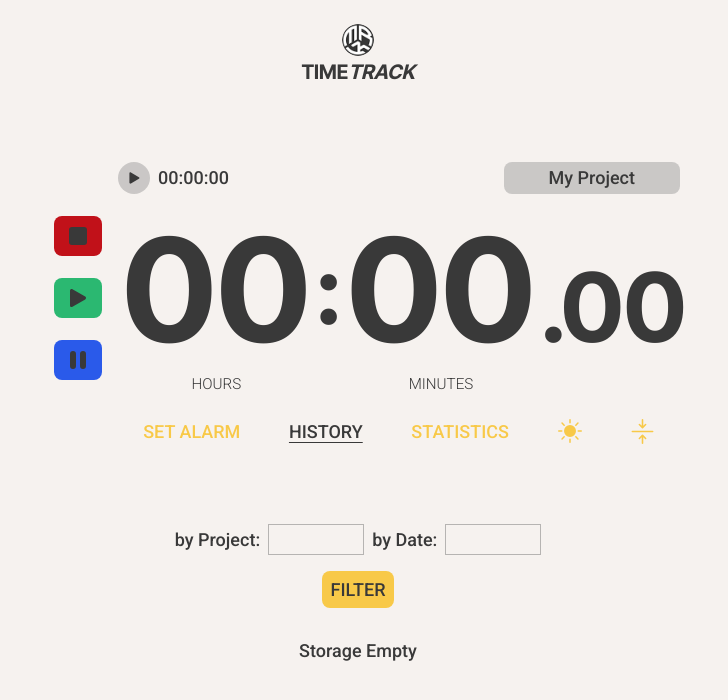
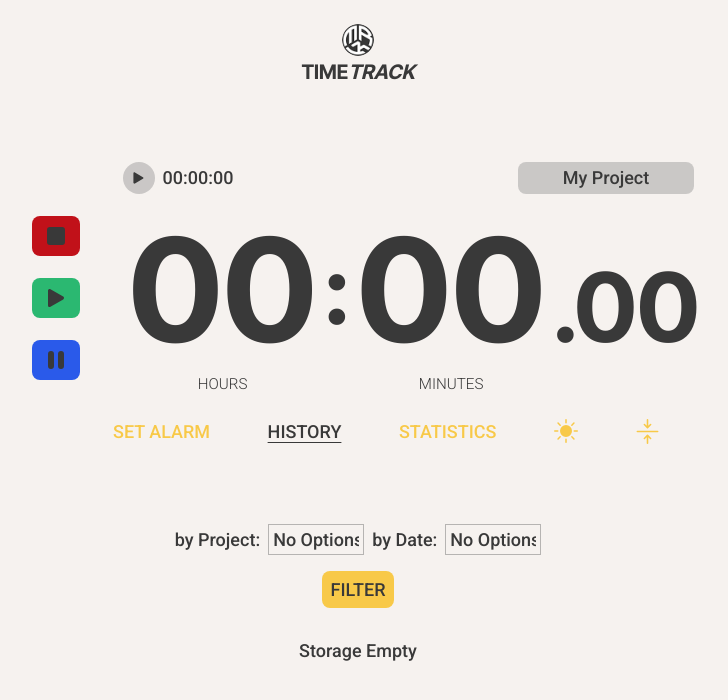
Before and after one commit to REstolDev/time-track-ng-app, an Angular app: page /history in a window 1280 px wide. Shown: the top 700 px of the page, without its empty margins (282-1010 px from the left). Built offline with nearby package versions, Linux system fonts and the light colour scheme.

Commit message:
Statistics Done / Select OptionsFixed

```diff
--- a/src/app/app.component.scss
+++ b/src/app/app.component.scss
@@ -8,7 +8,7 @@
   max-width: 25rem;
   width: 100dvw;
   @include laptop() {
-    max-width: 40rem;
+    max-width: 46rem;
   }
   @include pDesktop();
 
@@ -26,8 +26,9 @@
   padding: 0.5rem;
 
   @include tablet {
-    grid-template-columns: 1fr 4fr;
+    grid-template-columns: 1fr 6fr;
     grid-template-rows: 1fr 3fr 1.4fr;
+    min-width: 25rem;
   }
 
   &.hide {
--- a/src/app/components/history/history.component.html
+++ b/src/app/components/history/history.component.html
@@ -1,10 +1,15 @@
 <div class="history">
     <div class="history__div filters">
       <label for="projectsName">by Project: </label>
-      <select name="projectsName" [(ngModel)]="selectedProjectName" class="history__select" [innerHTML]="projectsByNameSelectOptions">
+      <select name="projectsName" [(ngModel)]="selectedProjectName" class="history__select">
+        <option value="" selected>{{selectAll}}</option>
+        <option *ngFor="let item of orderedProjectsByName"  [value]="item" >{{item}}</option>
+
       </select>
       <label for="projectsDate">by Date: </label>
-      <select name="projectsDate" [(ngModel)]="selectedProjectDate" class="history__select" [innerHTML]="projectsByDateSelectOptions">
+      <select name="projectsDate" [(ngModel)]="selectedProjectDate" class="history__select">
+        <option value="" selected>{{selectAll}}</option>
+        <option *ngFor="let item of orderedProjectsByDate"  [value]="item" >{{item}}</option>
       </select>
     </div>
     <button title="Filter History" class="history__btn" (click)="filter()">FILTER</button>
--- a/src/app/components/history/history.component.ts
+++ b/src/app/components/history/history.component.ts
@@ -13,14 +13,15 @@ import { AlertService } from 'src/app/services/alert.service';
 export class HistoryComponent {
 
   showProjects : boolean = false;
-  projectsByNameSelectOptions : SafeHtml = "";
-  projectsByDateSelectOptions : SafeHtml = "";
+  orderedProjectsByName! : string[] ;
+  orderedProjectsByDate! : string[] ;
   selectedProjectName : string = "";
   selectedProjectDate : string = "";
   calcTotalTime : string = "";
   deleteAll : string = "";
   filteredProjects! : Project[];
   noResultsTxt : string = "";
+  selectAll : string = "No Options";
 
 
 
@@ -60,13 +61,13 @@ export class HistoryComponent {
 
     if (this.localStorageApiService.projects.length === 0) {
       this.showProjects = false;
-      this.noResultsTxt = "Storage Empty";
-
+      this.noResultsTxt = "Storage Empty"
+      this.selectAll = "No Options";
     }
     else{
-
-    this.projectsByNameSelectOptions = this.sanitizer.bypassSecurityTrustHtml(this.localStorageApiService.filterProjectsByName());
-    this.projectsByDateSelectOptions = this.sanitizer.bypassSecurityTrustHtml(this.localStorageApiService.filterProjectsByDate());
+      this.selectAll = "Select All";
+    this.orderedProjectsByName = this.localStorageApiService.orderProjectsByName();
+    this.orderedProjectsByDate = this.localStorageApiService.orderProjectsByDate();
     }
 
   };
--- a/src/app/components/statistics/statistics.component.html
+++ b/src/app/components/statistics/statistics.component.html
@@ -1,10 +1,19 @@
 <section class="statistics">
     <div>
-      <div class="statistics__div" id="today"></div>
-      <div class="statistics__div" id="thisWeek"></div>
+      <div class="statistics__div" id="today">
+        <div class="statistics__span">TODAY<br>{{totalTimeToday}}</div>
+      </div>
+      <div class="statistics__div" id="thisWeek">
+        <div class="statistics__span">THIS WEEK<br>{{totalTimeThisWeek}}</div>
+      </div>
     </div>
     <div>
-      <div class="statistics__div" id="lastWeek"></div>
-      <div class="statistics__div" id="thisMonth"></div>
+      <div class="statistics__div" id="lastWeek">
+        <div class="statistics__span">TODAY<br>{{totalTimeLastWeek}}</div>
+      </div>
+
+      <div class="statistics__div" id="thisMonth">
+        <div class="statistics__span">TODAY<br>{{totalTimeThisMonth}}</div>
+      </div>
     </div>
 </section>
--- a/src/app/components/statistics/statistics.component.ts
+++ b/src/app/components/statistics/statistics.component.ts
@@ -1,4 +1,5 @@
 import { Component } from '@angular/core';
+import { LocalStorageAPIService } from 'src/app/services/local-storage-api.service';
 
 @Component({
   selector: 'app-statistics',
@@ -6,5 +7,53 @@ import { Component } from '@angular/core';
   styleUrls: ['./statistics.component.scss']
 })
 export class StatisticsComponent {
+  totalTimeToday : string = "00:00:00";
+  totalTimeThisWeek : string = "00:00:00";
+  totalTimeLastWeek : string = "00:00:00";
+  totalTimeThisMonth : string = "00:00:00";
 
+  constructor( private localeStorageApiService :LocalStorageAPIService){}
+
+  ngOnInit(){
+
+
+    this.localeStorageApiService.recoverProjects();
+
+    const currentDate = new Date();
+    //TODAY
+    // Filtrar proyectos para encontrar los que coinciden con la fecha actual
+    const todayProjects = this.localeStorageApiService.projects.filter((item) => this.localeStorageApiService.convertToDate(item.date) === this.localeStorageApiService.convertToDate(currentDate));
+
+    this.totalTimeToday = this.localeStorageApiService.calcTotalTime(todayProjects);
+
+    //THIS WEEK
+    const startOfWeek = new Date();
+
+    startOfWeek.setHours(0, 0, 0, 0);
+    //getDay()-1 para que la semana empiece en lunes no en domingo
+    const dayOfWeek = startOfWeek.getDay() === 0 ? 6 : startOfWeek.getDay() - 1;
+    startOfWeek.setDate(startOfWeek.getDate() - dayOfWeek);
+
+    const weekProjects = this.localeStorageApiService.projects.filter((item) => new Date(item.date) >= startOfWeek && new Date(item.date) <= currentDate);
+    this.totalTimeThisWeek = this.localeStorageApiService.calcTotalTime(weekProjects);
+
+    //LAST WEEK
+    const startOfLastWeek = new Date();
+    startOfLastWeek.setHours(0,0,0,0);
+
+    startOfLastWeek.setDate(startOfLastWeek.getDate() - (dayOfWeek+7));
+    const endOfLastWeek = new Date(startOfLastWeek);
+
+    endOfLastWeek.setDate(endOfLastWeek.getDate() + 6);
+    endOfLastWeek.setHours(23,59,59,99)
+    const lastWeekProjects = this.localeStorageApiService.projects.filter((item) => new Date(item.date) >= startOfLastWeek && new Date(item.date) <= endOfLastWeek);
+
+    this.totalTimeLastWeek =this.localeStorageApiService.calcTotalTime(lastWeekProjects);
+
+     //THIS MONTH
+     const currentMonth = new Date(currentDate).getMonth();
+     // Filtrar proyectos para encontrar los que coinciden con la semana actual
+     const monthProjects = this.localeStorageApiService.projects.filter((item) => new Date(item.date).getMonth() === currentMonth);
+     this.totalTimeThisMonth = this.localeStorageApiService.calcTotalTime(monthProjects);
+  }
 }
--- a/src/app/services/local-storage-api.service.ts
+++ b/src/app/services/local-storage-api.service.ts
@@ -3,7 +3,6 @@ import { Project } from '../class/project';
 import { AlertService } from './alert.service';
 import { BehaviorSubject, Observable } from 'rxjs';
 import { AlarmService } from './alarm.service';
-import { DomSanitizer, SafeHtml } from '@angular/platform-browser';
 
 @Injectable({
   providedIn: 'root'
@@ -22,8 +21,7 @@ export class LocalStorageAPIService {
 
   constructor(
     private alertService : AlertService,
-    private alarmService : AlarmService,
-    private sanitizer : DomSanitizer) { }
+    private alarmService : AlarmService) { }
 
   recoverProjects(): void {
     try {
@@ -36,7 +34,7 @@ export class LocalStorageAPIService {
   };
 
   add(timeDifference : number) : void {
-
+    if(!this.projectName) this.projectName = "NO NAME";
     this.recoverProjects();
     this.projects.push(
       new Project(
@@ -47,7 +45,6 @@ export class LocalStorageAPIService {
     );
     this.saveProjects();
     this.isDataChangedSubject.next(true) ;
-    // filter();
     this.alertService.showCustomAlert("Project saved");
   };
 
@@ -70,27 +67,16 @@ export class LocalStorageAPIService {
 
 
 
-  filterProjectsByName = () => {
-    const filterProjectsByName :string[] = [...new Set(this.projects.map((item) => item.name))];
-
-    let listProjectsByName: string[] = filterProjectsByName.map(
-      (item) => `<option value="${item}">${item}</option>`
-    );
-    return `<option value="" selected>Select all</option> ${listProjectsByName.reduce(
-      (listado, prod) => listado + prod)}`;
+  orderProjectsByName = () => {
+    const orderedProjectsByName :string[] = [...new Set(this.projects.map((item) => item.name))];
+    return orderedProjectsByName;
   };
 
 
-  filterProjectsByDate = () => {
+  orderProjectsByDate = () => {
 
-    const filterProjectsByDate = [...new Set(this.projects.map((item) => this.convertToDate(item.date))),];
-
-
-    let listProjectsByDate : string [] = filterProjectsByDate.map(
-      (item) => `<option value="${item}">${item}</option>`);
-
-    return `<option value="" selected>Select all</option> ${listProjectsByDate.reduce(
-      (listado, prod) => listado + prod)}`;
+    const orderedProjectsByDate = [...new Set(this.projects.map((item) => this.convertToDate(item.date))),];
+    return orderedProjectsByDate;
   };
 
 
```
